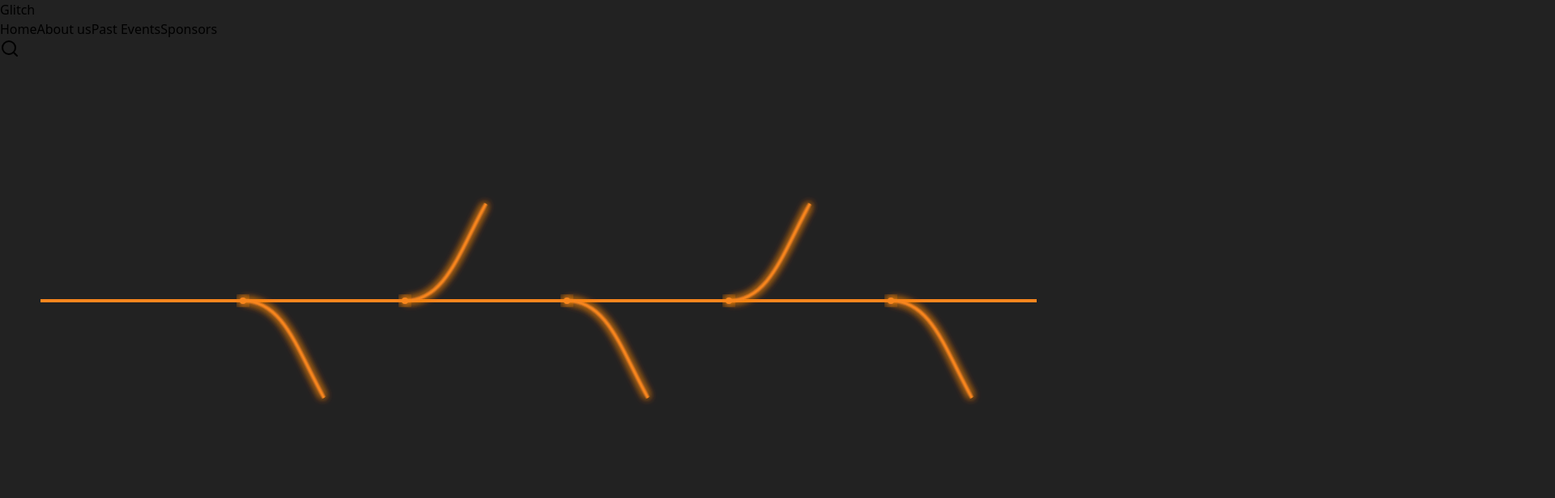
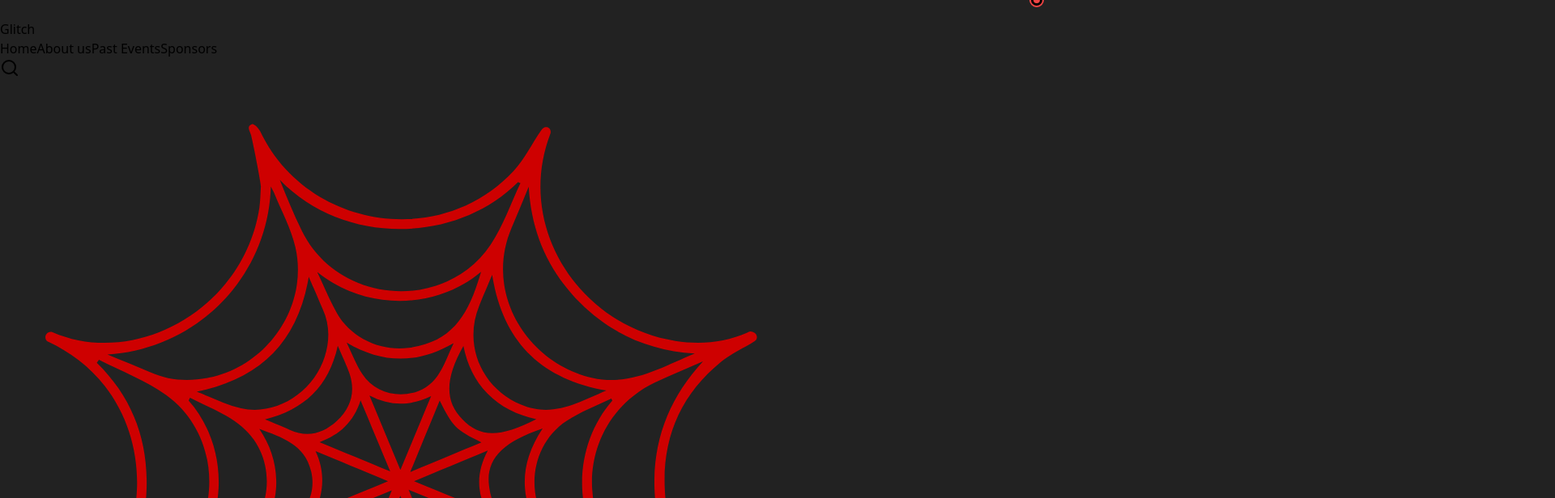
Before and after one commit to Anshul-exe/techfest-wesbite, a React (Vite) app: page /timeline in a window 1280 px wide. Shown: the top 616 px of the page at 81% size, 1920 px wide, since content can reach past the window. Built offline with nearby package versions, Linux system fonts and the light colour scheme; a web font is replaced by a local one.

Commit message:
layout scroll effects tvabg and routes

```diff
--- a/src/App.jsx
+++ b/src/App.jsx
@@ -5,7 +5,10 @@ import Layout from "./components/Layout";
 function App() {
   const [count, setCount] = useState(0);
 
-  return <Layout />;
+  return (
+    <>
+  <Layout /></>
+);
 }
 
 export default App;
--- a/src/components/Layout.jsx
+++ b/src/components/Layout.jsx
@@ -1,87 +1,232 @@
-// Layout.jsx
-import React from "react";
+import React, { useEffect, useRef } from "react";
 import {
   BrowserRouter,
   Routes,
   Route,
-  Link,
-  useLocation,
+  useNavigate,
+  useLocation
 } from "react-router-dom";
 import { Search } from "lucide-react";
-import { motion } from "framer-motion";
+import { motion, useScroll, useSpring, useTransform, useInView } from "framer-motion";
 import GlitchHomepage from "./Home";
 import AboutSection from "./Aboutus";
 import BranchingTimeline from "./Timeline";
 import HoverCards from "./Card";
-import FootFallCounter from "./NumberDaudao";
+import TVABackground from "./TvaBg";
+
+// Progress Indicator SVG
+const ProgressIndicator = ({ progress }) => (
+  <svg
+    width="24"
+    height="24"
+    viewBox="0 0 24 24"
+    fill="none"
+    className="absolute top-1/2 -translate-y-1/2"
+    style={{ left: `${progress * 100}%`, transform: `translate(-50%, -50%)` }}
+  >
+    <motion.circle
+      cx="12"
+      cy="12"
+      r="8"
+      stroke="#EF4444"
+      strokeWidth="2"
+      fill="black"
+      initial={{ scale: 0 }}
+      animate={{ scale: 1 }}
+      transition={{ duration: 0.2 }}
+    />
+    <motion.circle
+      cx="12"
+      cy="12"
+      r="4"
+      fill="#EF4444"
+      initial={{ scale: 0 }}
+      animate={{ scale: 1 }}
+      transition={{ delay: 0.1 }}
+    />
+  </svg>
+);
+
+// Enhanced Progress Bar Component
+const ProgressBar = () => {
+  const { scrollYProgress } = useScroll();
+  const scaleX = useSpring(scrollYProgress, {
+    stiffness: 100,
+    damping: 30,
+    restDelta: 0.001
+  });
+
+  return (
+    <div className="fixed top-0 left-0 right-0 h-1 bg-gray-800 z-50">
+      <motion.div
+        className="absolute top-0 left-0 right-0 h-full bg-red-500 origin-left"
+        style={{ scaleX }}
+      />
+      <motion.div style={{ x: useTransform(scrollYProgress, [0, 1], ['0%', '100%']) }}>
+        <ProgressIndicator progress={scrollYProgress} />
+      </motion.div>
+    </div>
+  );
+};
+
+// Scroll Lock Component
+const ScrollLock = ({ children }) => {
+  useEffect(() => {
+    document.body.style.overflow = 'hidden';
+    return () => {
+      document.body.style.overflow = 'unset';
+    };
+  }, []);
+
+  return children;
+};
 
 const Navbar = () => {
+  const navigate = useNavigate();
   const location = useLocation();
+
+  const scrollToSection = (id, path) => {
+    navigate(path);
+    setTimeout(() => {
+      const element = document.getElementById(id);
+      if (element) {
+        element.scrollIntoView({
+          behavior: "smooth",
+          block: "start"
+        });
+      }
+    }, 100);
+  };
 
   return (
     <motion.nav
-      className="fixed top-0 left-0 right-0 z-50 px-8 py-6 bg-black/50 backdrop-blur-sm"
+      className="fixed top-0 left-0 right-0 z-40 px-8 py-6 bg-black/50 backdrop-blur-sm mt-1"
       initial={{ y: -100, opacity: 0 }}
       animate={{ y: 0, opacity: 1 }}
       transition={{ duration: 0.8 }}
     >
       <div className="flex items-center justify-between max-w-7xl mx-auto">
-        <Link to="/" className="text-2xl font-bold text-white">
+        <motion.button
+          onClick={() => scrollToSection("home", "/")}
+          className="text-2xl font-bold text-white hover:text-red-500 transition-colors"
+          whileHover={{ scale: 1.05 }}
+          whileTap={{ scale: 0.95 }}
+        >
           Glitch
-        </Link>
+        </motion.button>
         <div className="flex items-center space-x-8">
-          <Link
-            to="/"
-            className={`text-white hover:text-red-500 transition-colors ${
-              location.pathname === "/" ? "text-red-500" : ""
-            }`}
+          {[
+            { name: "Home", path: "/", id: "home" },
+            { name: "About us", path: "/about", id: "about" },
+            { name: "Past Events", path: "/timeline", id: "timeline" },
+            { name: "Sponsors", path: "/sponsors", id: "sponsors" }
+          ].map((item) => (
+            <motion.button
+              key={item.path}
+              onClick={() => scrollToSection(item.id, item.path)}
+              className={`text-white hover:text-red-500 transition-colors ${
+                location.pathname === item.path ? "text-red-500" : ""
+              }`}
+              whileHover={{ scale: 1.05 }}
+              whileTap={{ scale: 0.95 }}
+            >
+              {item.name}
+            </motion.button>
+          ))}
+          <motion.div
+            whileHover={{ scale: 1.1 }}
+            whileTap={{ scale: 0.95 }}
           >
-            Home
-          </Link>
-          <Link
-            to="/about"
-            className={`text-white hover:text-red-500 transition-colors ${
-              location.pathname === "/about" ? "text-red-500" : ""
-            }`}
-          >
-            About us
-          </Link>
-          <Link
-            to="/timeline"
-            className={`text-white hover:text-red-500 transition-colors ${
-              location.pathname === "/timeline" ? "text-red-500" : ""
-            }`}
-          >
-            Past Events
-          </Link>
-          <Link
-            to="/sponsors"
-            className={`text-white hover:text-red-500 transition-colors ${
-              location.pathname === "/sponsors" ? "text-red-500" : ""
-            }`}
-          >
-            Sponsors
-          </Link>
-          <Search className="w-6 h-6 cursor-pointer hover:text-red-500 transition-colors text-white" />
+            <Search className="w-6 h-6 cursor-pointer text-white hover:text-red-500 transition-colors" />
+          </motion.div>
         </div>
       </div>
     </motion.nav>
   );
 };
 
+const MainContent = () => {
+  const [isLoading, setIsLoading] = React.useState(true);
+  const location = useLocation();
+
+  useEffect(() => {
+    // Ensure home page is visible first
+    if (location.pathname === '/') {
+      const element = document.getElementById('home');
+      if (element) {
+        element.scrollIntoView({ behavior: 'instant' });
+      }
+    }
+    setIsLoading(false);
+  }, [location]);
+
+  if (isLoading) {
+    return (
+      <ScrollLock>
+        <div className="fixed inset-0 bg-black flex items-center justify-center">
+          <motion.div
+            initial={{ scale: 0 }}
+            animate={{ scale: 1 }}
+            transition={{ duration: 0.5 }}
+          >
+            {/* Add your loading animation here */}
+            <div className="text-red-500 text-2xl">Loading...</div>
+          </motion.div>
+        </div>
+      </ScrollLock>
+    );
+  }
+
+  return (
+    <div className="min-h-screen bg-black snap-y snap-mandatory overflow-y-auto">
+      <section
+        id="home"
+        className="min-h-screen snap-start pt-24"
+      >
+        <GlitchHomepage />
+      </section>
+
+      <section
+        id="about"
+        className="min-h-screen snap-start pt-24"
+      >
+        <AboutSection />
+      </section>
+
+      <section
+        id="timeline"
+        className="min-h-screen snap-start pt-24"
+      >
+        <TVABackground/>
+
+
+      </section>
+
+      <section
+        id="sponsors"
+        className="min-h-screen snap-start pt-24"
+      >
+        <HoverCards />
+      </section>
+    </div>
+  );
+};
+
 const Layout = () => {
   return (
     <BrowserRouter>
-      <div className="min-h-screen bg-black">
-        <Navbar />
-        <Routes>
-          <Route path="/" element={<GlitchHomepage />} />
-          <Route path="/about" element={<AboutSection />} />
-          <Route path="/timeline" element={<BranchingTimeline />} />
-          <Route path="/sponsors" element={<HoverCards />} />
-          <Route path="/foot" element={<FootFallCounter />} />
-        </Routes>
-      </div>
+      <ProgressBar />
+      <Routes>
+        <Route
+          path="*"
+          element={
+            <>
+              <Navbar />
+              <MainContent />
+            </>
+          }
+        />
+      </Routes>
     </BrowserRouter>
   );
 };
--- a/src/components/TvaBg.jsx
+++ b/src/components/TvaBg.jsx
@@ -6,6 +6,7 @@ import Icon1 from '../assets/icon1.png';
 import Icon2 from '../assets/icon2.png';
 import Icon3 from '../assets/icon3_.png';
 import Icon4 from '../assets/icon4.png';
+import BranchingTimeline from './Timeline';
 const TVABackground = ({ children }) => {
   return (
     <div
@@ -54,7 +55,7 @@ const TVABackground = ({ children }) => {
       </div>
 
       {/* Content Area */}
-      <div className="relative w-full h-full p-8">{children}</div>
+      <div className="relative w-full h-full p-8"><BranchingTimeline/></div>
     </div>
   );
 };
```
